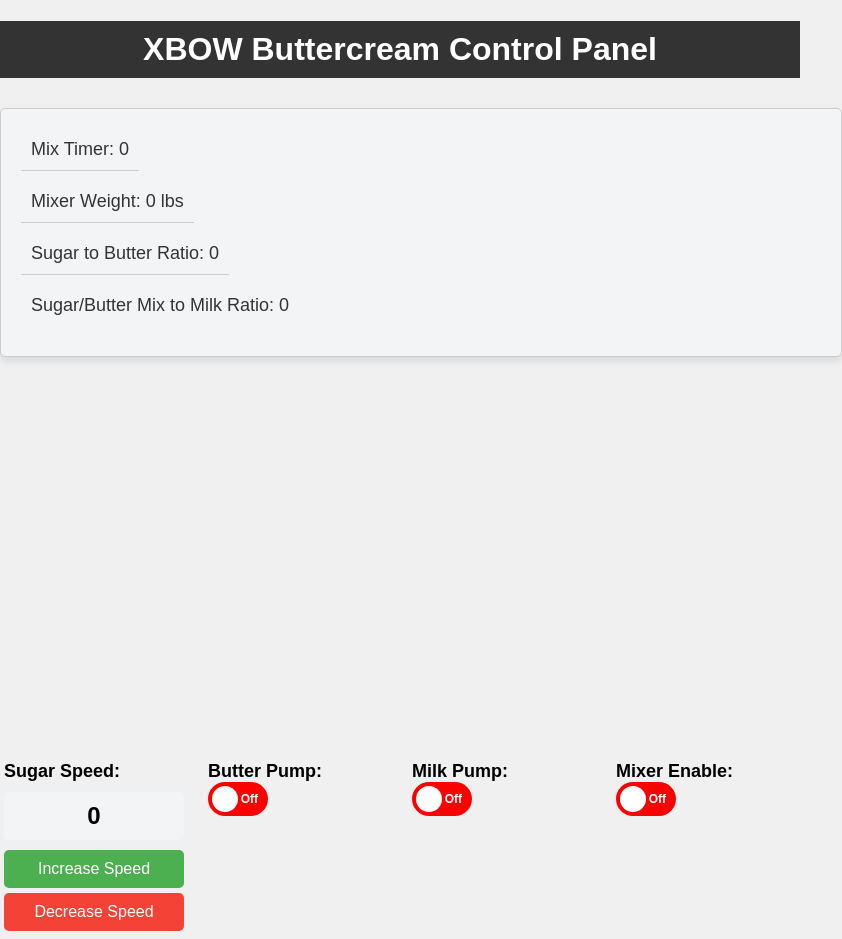
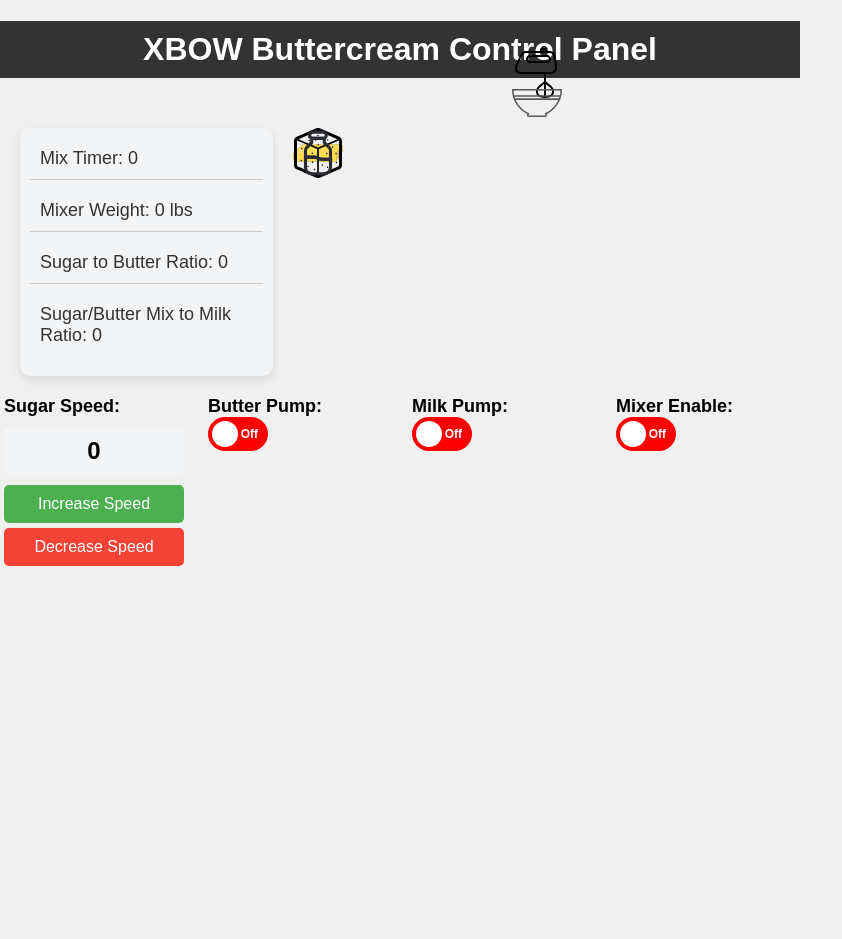
Before and after one commit to bushongTech/xbowButtercream, an Electron app: page src/index.html in a window 800 px wide. Shown: the whole page, 842 px wide, since content can reach past the window. After the commit the page ends 800 px from the top, so only its background shows below. Drawn offline with Linux system fonts and the light colour scheme; no server answers.

Commit message:
mix animation

```diff
--- a/src/index.html
+++ b/src/index.html
@@ -9,18 +9,22 @@
 
 <body>
     <h1>XBOW Buttercream Control Panel</h1>
-
+    <div class="dashboard">
         <div class="telemetry">
             <div id="timer">Mix Timer: 0</div>
             <div id="weight">Mixer Weight: 0 lbs</div>
             <div id="sugar-butter-ratio">Sugar to Butter Ratio: 0</div>
             <div id="mix-milk-ratio">Sugar/Butter Mix to Milk Ratio: 0</div>
         </div>
-    <div class="plant-layout">
-        <svg id="plantSvg" width="600" height="400">
-            <!-- Icons will be placed here -->
-        </svg>
+        <div class="plant-visualization">
+            <img id="mix" src="svg/mix.svg" alt="Mix">
+            <img id="bowl" src="svg/bowl.svg" alt="Bowl">
+            <img id="butter" src="svg/butter.svg" alt="Butter">
+            <img id="sugar" src="svg/sugar.svg" alt="Sugar">
+            <img id="milk" src="svg/milk.svg" alt="Milk">
         </div>
+    </div>
+
     <div class="controls">
 
         <div class="control-item">
--- a/src/script.js
+++ b/src/script.js
@@ -26,14 +26,44 @@ function updateUI(elementId, text) {
     });
 });
 
+let mixerInterval;
+let mixDirection = 1; // to determine the direction of the movement (1 is right, -1 is left)
+const MIX_MOVE_AMOUNT = 10; // Number of pixels to move the mixer in one interval
+const MIX_MAX_OFFSET = 50; // Maximum offset from the center
+
 document.getElementById('mixer-enable').addEventListener('change', function () {
+
     if (document.getElementById('mixer-enable').checked && !mixerRunning) {
         startMixTimer();
         mixerRunning = true;
+
+        // Start the animation
+        const mixElement = document.getElementById('mix');
+        mixerInterval = setInterval(() => {
+            // Get current left value
+            let currentLeft = parseInt(getComputedStyle(mixElement).left);
+            let newLeft = currentLeft + (MIX_MOVE_AMOUNT * mixDirection);
+
+            // Check if the mixer has reached its maximum offset, if so reverse the direction
+            if (newLeft <= window.innerWidth / 2 - MIX_MAX_OFFSET || newLeft >= window.innerWidth / 2 + MIX_MAX_OFFSET) {
+                mixDirection = -mixDirection;
+            }
+
+            // Set the new left value
+            mixElement.style.left = newLeft + "px";
+        }, 100);
+
     } else if (!document.getElementById('mixer-enable').checked && mixerRunning) {
         stopMixTimer();
         mixerRunning = false;
+
+        // Stop the animation
+        clearInterval(mixerInterval);
+
+        // Reset the mixer's position to the center
+        document.getElementById('mix').style.left = "50%";
     }
+
     sendCommand();
 });
 
--- a/src/styles.css
+++ b/src/styles.css
@@ -40,16 +40,22 @@ h1 {
         border: 1px solid #ccc;
         border-radius: 5px;
     }
+
+.dashboard {
+    display: flex;
+    justify-content: space-between;
+    align-items: start;
+    gap: 20px;
+    padding: 20px;
+}
+
 .telemetry {
-    width: 100%;
+    flex: 1;
+    max-width: calc(33.33% - 20px); /* It will occupy 1/3 of the space minus the gap */
+    box-shadow: 0 4px 8px rgba(0, 0, 0, 0.1);
+    padding: 10px;
+    border-radius: 10px;
     background-color: #f3f4f6;
-    border: 1px solid #ccc;
-    border-radius: 5px;
-    padding: 20px;
-    box-shadow: 0 4px 8px rgba(0, 0, 0, 0.1);
-    display: flex;
-    flex-direction: column;
-    align-items: start;
 }
 
     .telemetry div {
@@ -78,6 +84,40 @@ h1 {
         width: 0;
         height: 0;
     }
+
+.plant-visualization {
+    position: relative; /* To allow positioning of children with respect to this container */
+    flex: 2;
+    height: 100%; /* To ensure it takes up the full height of the dashboard */
+}
+#bowl {
+    position: absolute;
+    bottom: 0;
+    left: 50%;
+    transform: translateX(-50%); /* Center the image horizontally */
+}
+
+#mix {
+    position: absolute;
+    bottom: 30px; /* Adjust this value */
+    left: 50%;
+    transform: translateX(-50%); /* Center the image horizontally */
+}
+
+#butter, #sugar, #milk {
+    position: absolute;
+    top: 0;
+    /* Adjust 'left' values so they are spaced evenly, e.g. left: 20%, left: 50%, left: 80% */
+}
+    .plant-visualization img {
+        width: 50px; /* Adjust size as needed */
+        height: 50px; /* Adjust size as needed */
+        transition: transform 0.3s;
+    }
+
+        .plant-visualization img:hover {
+            transform: scale(1.1); /* Add a slight scale effect on hover */
+        }
 
 .slider {
     position: absolute;
```
Also changed, not shown: src/svg/bowl.svg (renamed from svg/bowl.svg), src/svg/butter.svg (renamed from svg/butter.svg), src/svg/milk.svg (renamed from svg/milk.svg), src/svg/mix.svg (renamed from svg/mix.svg), src/svg/sugar.svg (renamed from svg/cube.svg). Lines whose indentation alone changed are shown as unchanged.
